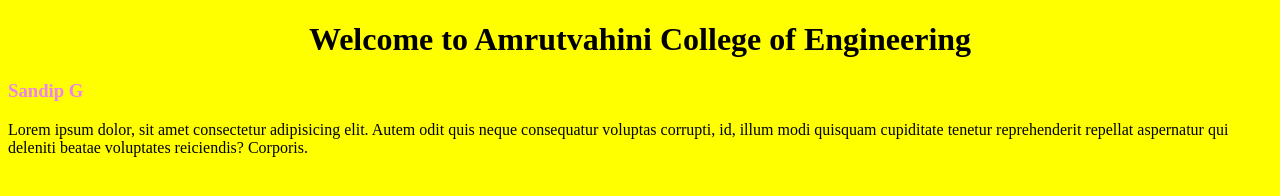
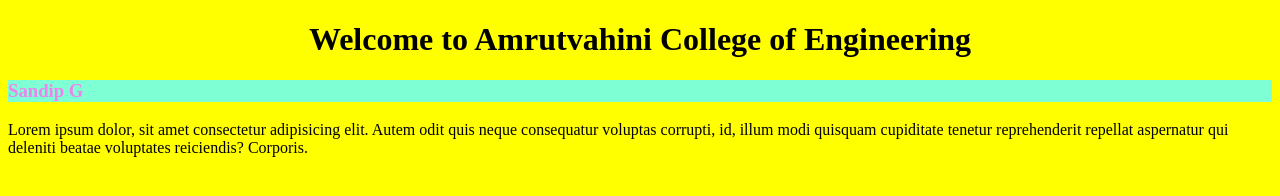
Before and after one commit to SandipGaikwad141/Day1, a plain HTML site: page index.html in a window 1280 px wide. Drawn offline with Linux system fonts and the light colour scheme.

Commit message:
name bg color chnaged

```diff
--- a/index.html
+++ b/index.html
@@ -7,7 +7,7 @@
 </head>
 <body bgcolor="yellow">
     <h1 align="center">Welcome to Amrutvahini College of Engineering </h1>
-    <h3 style="color: violet ; align-self: center;">Sandip G</h3>
+    <h3 style="color: violet ; align-self: center; background-color: aquamarine;">Sandip G</h3>
     <p>Lorem ipsum dolor, sit amet consectetur adipisicing elit. Autem odit quis neque consequatur voluptas corrupti, id, illum modi quisquam cupiditate tenetur reprehenderit repellat aspernatur qui deleniti beatae voluptates reiciendis? Corporis.</p>
 
     <img src="" alt="">
```
